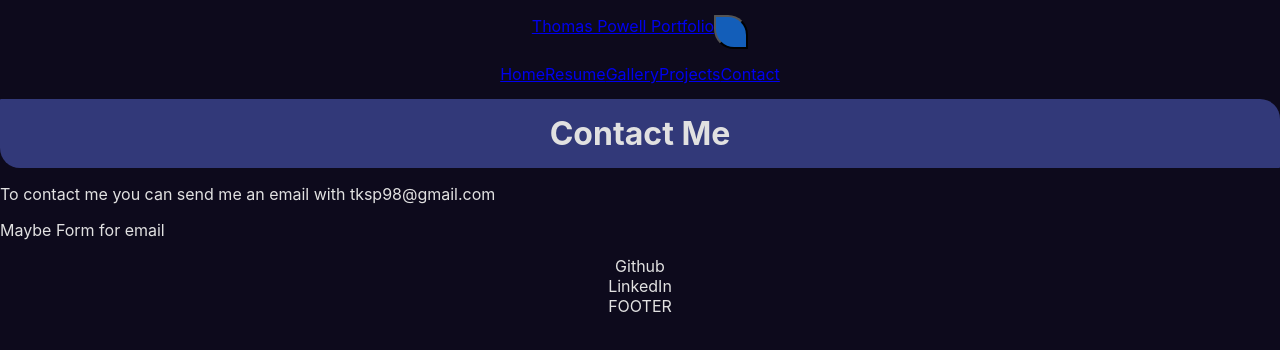
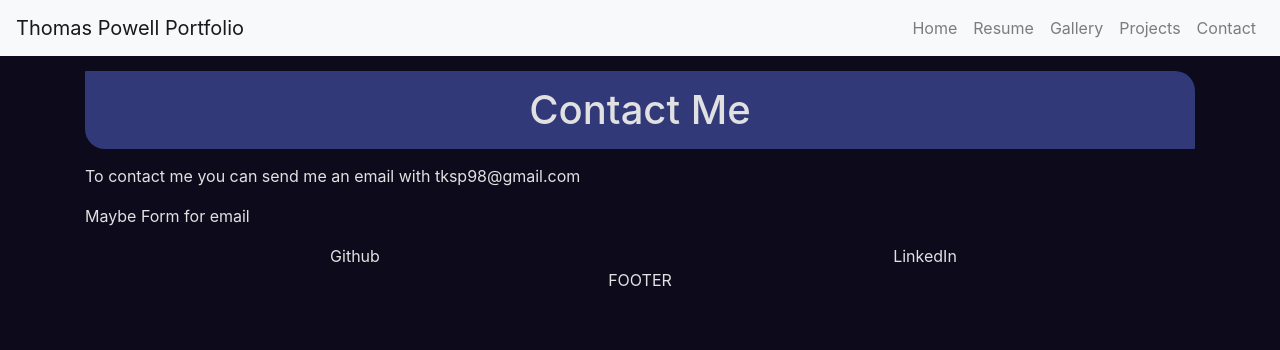
Before and after one commit to TomTheTornado/TomPortfolio, a React (Create React App) app: page /TomPortfolio/contact in a window 1280 px wide. Shown: the top 350 px of the page. Built offline with nearby package versions, Linux system fonts and the light colour scheme.

Commit message:
Fixed page formatting and header

```diff
--- a/package.json
+++ b/package.json
@@ -2,12 +2,11 @@
   "name": "tom_portfolio",
   "version": "0.1.0",
   "private": true,
-  "homepage": "http://TomTheTornado.github.io/TomPortfolio",
   "dependencies": {
     "@testing-library/jest-dom": "^5.14.1",
     "@testing-library/react": "^11.2.7",
     "@testing-library/user-event": "^12.8.3",
-    "bootstrap": "^5.0.2",
+    "bootstrap": "^4.6.0",
     "react": "^17.0.2",
     "react-bootstrap": "^1.6.1",
     "react-dom": "^17.0.2",
@@ -43,5 +42,6 @@
   },
   "devDependencies": {
     "gh-pages": "^3.2.3"
-  }
+  },
+  "homepage": "http://tomthetornado.github.io/TomPortfolio"
 }
--- a/public/index.html
+++ b/public/index.html
@@ -24,7 +24,13 @@
       work correctly both with client-side routing and a non-root public URL.
       Learn how to configure a non-root public URL by running `npm run build`.
     -->
-    <title>React App</title>
+    <link
+      rel="stylesheet"
+      href="https://maxcdn.bootstrapcdn.com/bootstrap/4.3.1/css/bootstrap.min.css"
+      integrity="sha384-ggOyR0iXCbMQv3Xipma34MD+dH/1fQ784/j6cY/iJTQUOhcWr7x9JvoRxT2MZw1T"
+      crossorigin="anonymous"
+    />
+    <title>Thomas Powell Portfolio</title>
   </head>
   <body>
     <noscript>You need to enable JavaScript to run this app.</noscript>
--- a/src/App.css
+++ b/src/App.css
@@ -30,9 +30,9 @@
 
 @keyframes App-logo-spin {
   from {
+    transform: rotate(360deg);
+  }
+  to {
     transform: rotate(0deg);
   }
-  to {
-    transform: rotate(360deg);
-  }
 }
--- a/src/components/Contact.js
+++ b/src/components/Contact.js
@@ -7,7 +7,7 @@
 function Contact() {
   return (
     <div>
-      <Container size="lg">
+      <Container>
         <h1>Contact Me</h1>
         <p>To contact me you can send me an email with tksp98@gmail.com</p>
         <p>Maybe Form for email</p>
--- a/src/components/Header.js
+++ b/src/components/Header.js
@@ -9,8 +9,7 @@
 function Header() {
   return (
     <Navbar bg="light" expand="lg">
-      <Container>
-        <Navbar.Brand href="/TomPortfolio">Thomas Powell Portfolio</Navbar.Brand>
+      <Navbar.Brand href="/">Thomas Powell Portfolio</Navbar.Brand>
       <Navbar.Toggle aria-controls="basic-navbar-nav"/>
       <Navbar.Collapse id="basic-navbar-nav">
         <Nav className="ml-auto">
@@ -21,7 +20,6 @@
           <Nav.Link className="d-flex justify-content-center" href="/TomPortfolio/contact">Contact</Nav.Link>
         </Nav>
       </Navbar.Collapse>
-      </Container>
     </Navbar>
   );
 }
```
Also changed, not shown: src/index.css (indentation only), src/logo.svg, 1 other file (tests, documents, lock files or other folders). Lines whose indentation alone changed are shown as unchanged.
